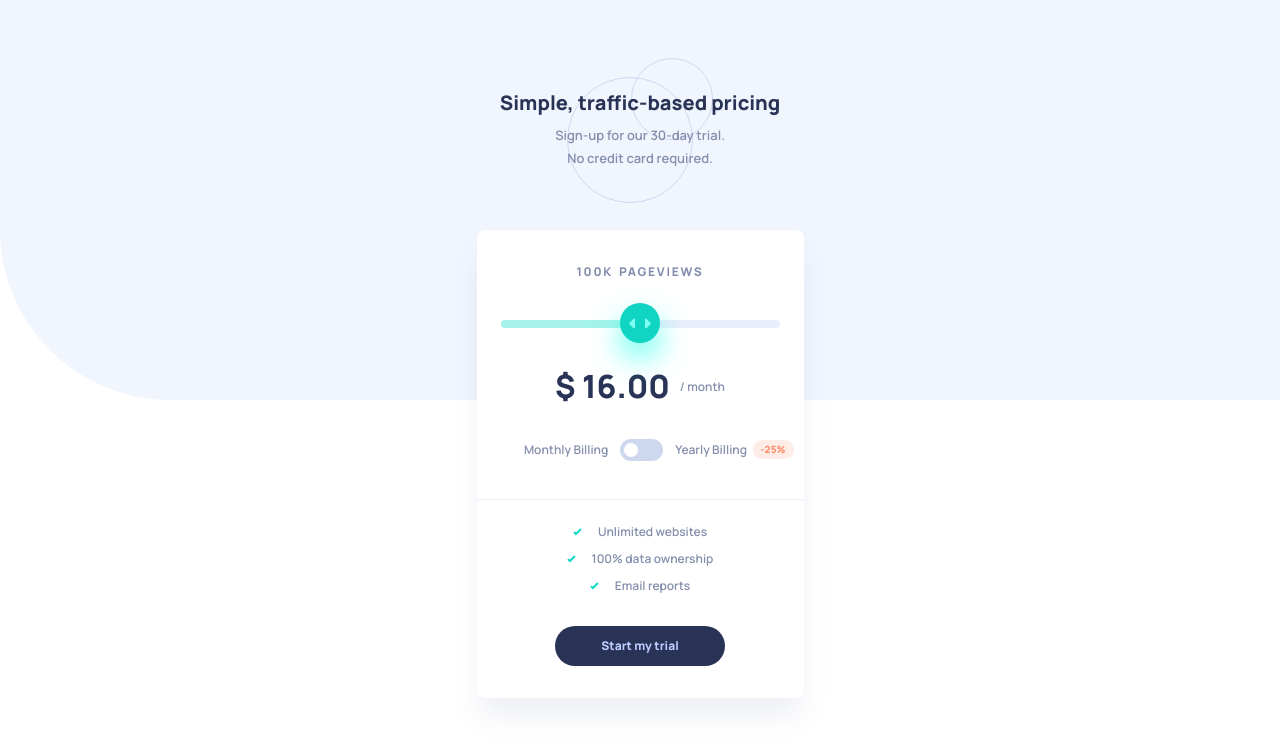
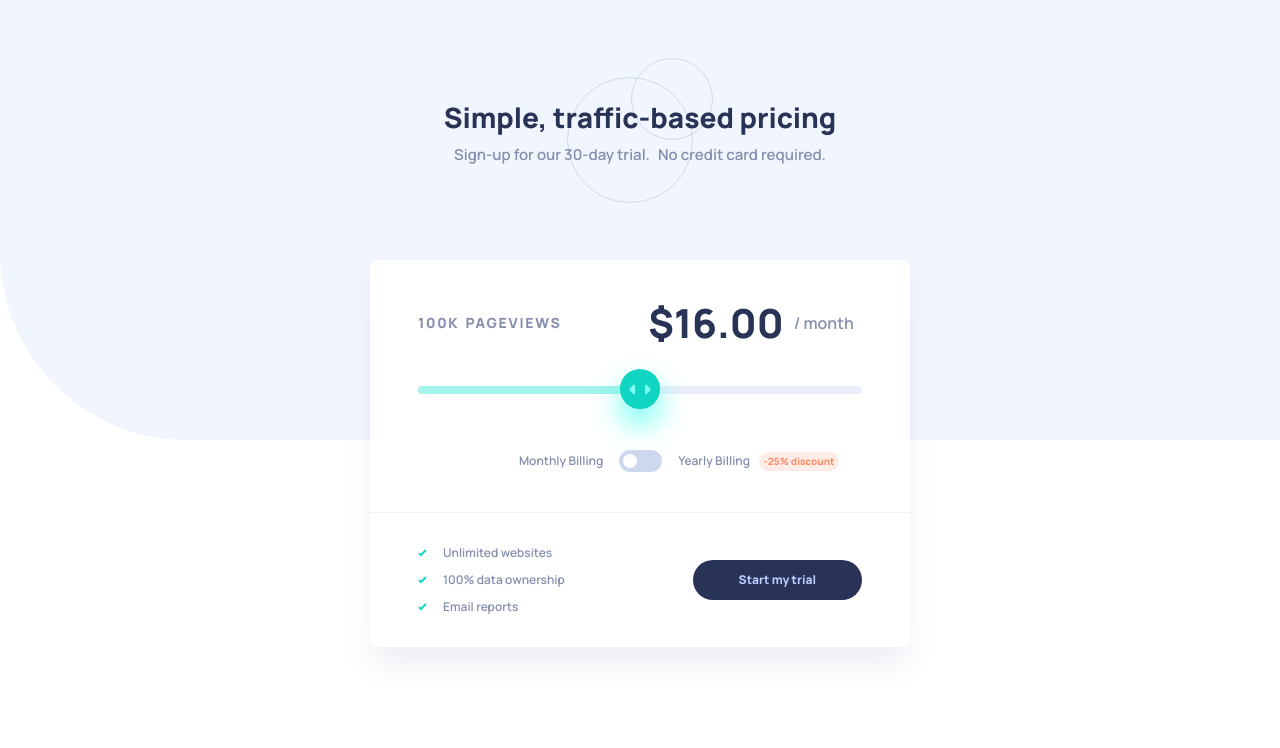
Before and after one commit to MichalTrubini/Interactive-pricing-component, a plain HTML site: page index.html in a window 1280 px wide. Drawn offline with Linux system fonts and the light colour scheme.

Commit message:
desktop css completed

```diff
--- a/index.html
+++ b/index.html
@@ -20,12 +20,14 @@
       <h1 class="header__heading">
         Simple, traffic-based pricing
       </h1>
+      <div class="header__subtitle-wrapper">
         <p class="header__subtitle">
           Sign-up for our 30-day trial.
         </p>
         <p class="header__subtitle">
           No credit card required.
         </p>
+      </div>
     </div>
   </header>
   <main class="main">
@@ -36,7 +38,7 @@
         <div class="main__slider-icon-container"><img src="images/icon-slider.svg" alt="slider" class="main__slider-icon"></div>
       </div>
       <p class="main__pricing">
-        <span class="main__pricing-number">$ 16.00</span><span class="main__pricing-recurrence">/ month</span>
+        <span class="main__pricing-number">$16.00</span><span class="main__pricing-recurrence">/ month</span>
       </p>
       <div class="main__billing">
         <p class="main__billing-recurrence">Monthly Billing</p>
--- a/scss/_variables.scss
+++ b/scss/_variables.scss
@@ -19,6 +19,8 @@ $backgound-main:$Very-Pale-Blue;
 $background-pricing-component:$White;
 $background-slider-empty:$Light-Grayish-Blue;
 $background-slider-full:$Soft-Cyan;
+$backgound-button-hover:$Soft-Cyan;
+$background-slider-container-hover:$Soft-Cyan;
 $background-toggle:$Lighter-Grayish-Blue;
 $background-discount:$Light-Grayish-Red;
 $background-slider:$Strong-Cyan;
--- a/scss/style.scss
+++ b/scss/style.scss
@@ -182,3 +182,118 @@ body {
         font-weight: 800;
     }
 }
+
+@media screen and (min-width:600px) {
+
+    .header {
+
+        &__container {
+            padding:10.4rem 0 27.4rem;
+        }
+
+        &__heading {
+            font-size: 2.8rem;
+            margin-bottom: 1.2rem;
+        }
+
+        &__subtitle-wrapper {
+            display: flex;
+            justify-content: center;
+        }
+
+        &__subtitle {
+            font-size: 1.5rem;
+        }
+
+        &__subtitle:first-child{
+            margin-right:0.8rem;
+        }
+    }
+
+    .main {
+        width:54rem;
+        top:-180px;
+
+        &__header {
+            padding:4rem 4.8rem;
+            display: grid;
+            grid-template-columns: 1fr 1fr;
+            grid-template-areas:
+              "pageviews pricing"
+              "slider slider"
+              "billing billing"
+        }
+
+        &__billing {
+            right:23px;
+            grid-column: billing;
+            margin-top:0;
+        }
+
+        &__billing-toggle {
+            margin: 0 1.6rem;
+        }
+
+        &__billing-toggle:hover{
+            cursor: pointer;
+            background:$backgound-button-hover;
+        }
+
+        &__billing-discount {
+            margin-left:0.9rem;
+            width:80px;
+        }
+
+        &__billing-discount-dt {
+            display:inline;
+        }
+
+        &__pageviews {
+            font-size: 1.4rem;
+            grid-column: pageviews;
+            text-align: left;
+            display: flex;
+            align-items: center;
+        }
+
+        &__pricing {
+            grid-column: 2;
+            grid-row: 1;
+        }
+
+        &__slider {
+            grid-column: slider;
+            margin: 4rem 0 5.6rem;
+        }
+
+        &__slider-icon-container:hover {
+            cursor: pointer;
+            background:$background-slider-container-hover;
+        }
+
+        &__pricing-number {
+            font-size:4rem;
+        }
+
+        &__pricing-recurrence {
+            font-size:1.6rem;
+        }
+
+        &__list-and-button {
+            padding:3.2rem 4.8rem;
+            display: flex;
+            justify-content: space-between;
+            align-items: center;
+        }
+
+        &__list {
+            margin:0;
+            text-align: left;
+        }
+
+        &__button:hover {
+            color:white;
+            cursor: pointer;
+        }
+    }
+}
```
Also changed, not shown: css/style.css, 1 other file. Lines whose indentation alone changed are shown as unchanged.
